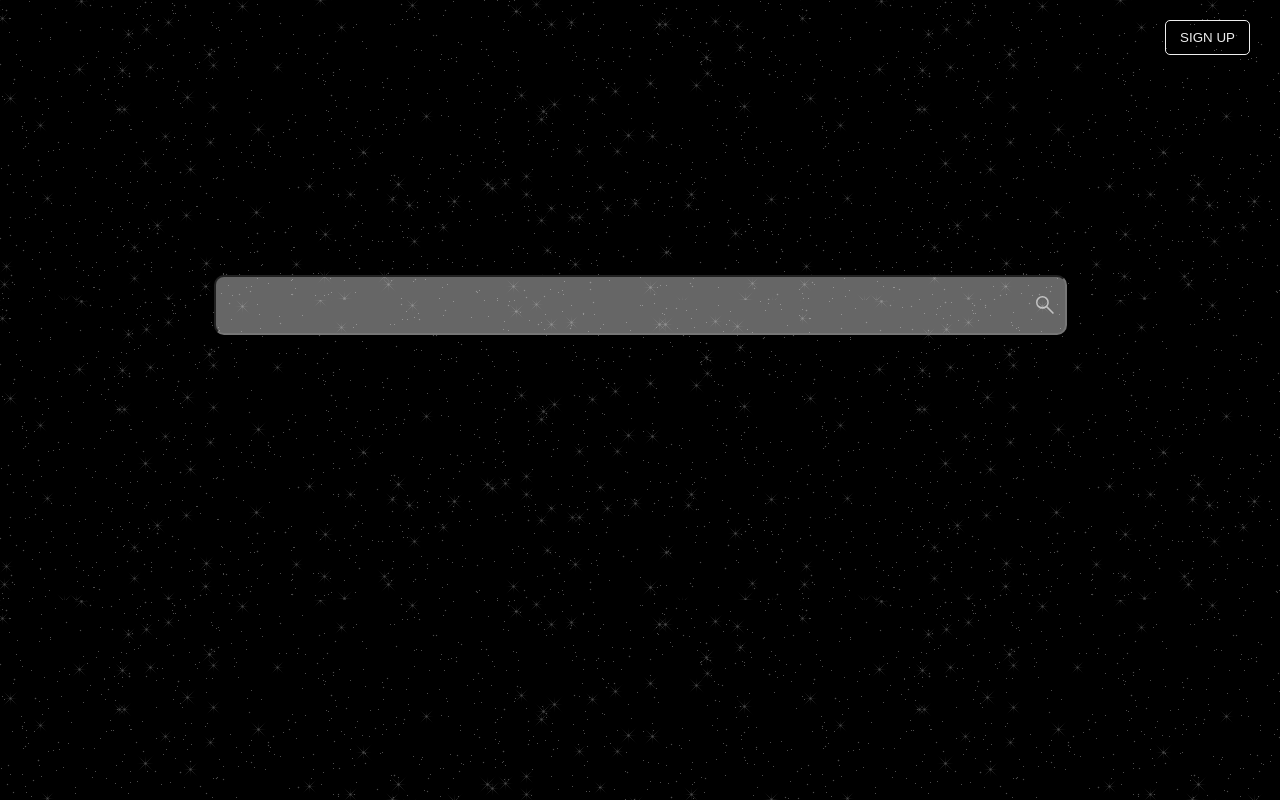
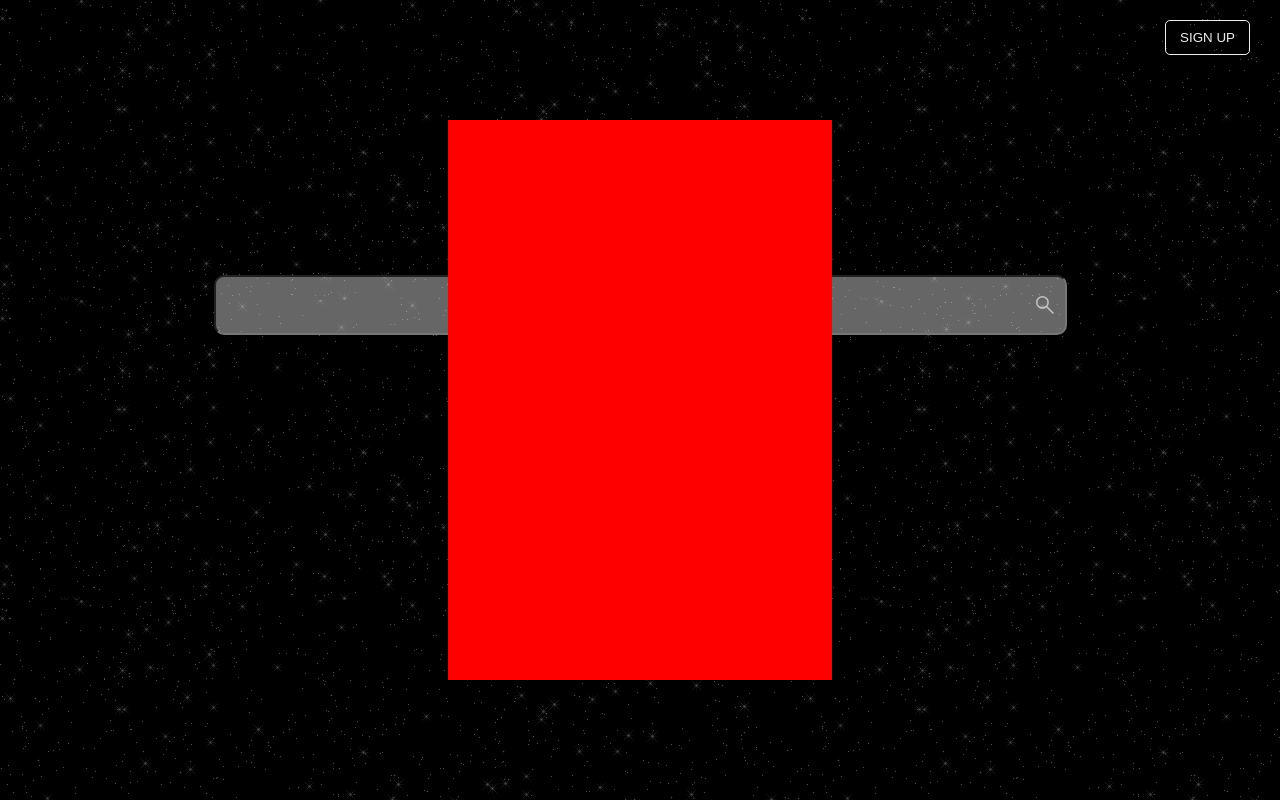
Before and after one commit to AlexChavezz/mongoDB_HACKATHON_proyect, a React (Vite) app in the folder frontend/: page /universe in a window 1280 px wide. Built offline with nearby package versions, Linux system fonts and the light colour scheme.

Commit message:
comments-functionality added-front&backend

```diff
--- a/frontend/src/App.tsx
+++ b/frontend/src/App.tsx
@@ -1,7 +1,11 @@
+import { AuthContainer } from './components/AuthContainer';
 import { Router } from './router/Router';
 
 export default () => {
   return (
-    <Router />
+    <>
+      <AuthContainer />
+      <Router />
+    </>
   );
 }
--- /dev/null
+++ b/frontend/src/components/AuthContainer.tsx
@@ -0,0 +1,15 @@
+import styles from '../styles/AuthContainerComponent.module.css';
+
+export const AuthContainer = () => {
+    return (
+        <section
+            className={styles.authMainContainer}
+        >
+            <article
+                className={styles.authContainer}
+            >
+
+            </article>
+        </section>
+    );
+}
--- a/frontend/src/components/Comment.tsx
+++ b/frontend/src/components/Comment.tsx
@@ -1,11 +1,22 @@
+import { Comments as CommentsProps } from '../interfaces/intefaces';
 import styles from '../styles/CommentComponentStyles.module.css';
 
 
-export const Comments = () => {
+export const Comments = ({ comment, owner }:CommentsProps) => {
     return (
         <div
             className={styles.commentContainer}
         >
+            <span
+                className={styles.authorName}
+            >author: {owner}</span>
+                <p
+                    className={styles.authorComment}
+                >
+                    {
+                        comment
+                    }
+                </p>
         </div>
     );
 }
--- /dev/null
+++ b/frontend/src/pages/404.tsx
@@ -0,0 +1,9 @@
+
+
+export const Page404 = () => {
+    return (
+        <>
+            404 not found
+        </>
+    );
+}
--- a/frontend/src/pages/ConstellationPage.tsx
+++ b/frontend/src/pages/ConstellationPage.tsx
@@ -1,5 +1,5 @@
 import { MainContainer } from '../components/MainContainer';
-import { useParams } from 'react-router-dom';
+import { useNavigate, useNavigation, useParams } from 'react-router-dom';
 import { useEffect, useState } from 'react';
 import styles from '../styles/ConstellationPageStyles.module.css';
 import { Comments } from '../components/Comment';
@@ -10,22 +10,23 @@ import { ConstellationState } from '../interfaces/intefaces';
 const constelationState = {
     _id: '',
     name: '',
-    myth:''
+    myth: '',
+    comments: []
 }
 
 export const ConstellationPage = () => {
     const { constellation } = useParams();
     const [constellationData, setConstellationData] = useState<ConstellationState>(constelationState);
-
+    const navigate = useNavigate();
     useEffect(() => {
         window.fetch(`${developmentAPI}/getByName/${constellation}`)
-        .then(res => res.json())
-        .then(data => {
-            if(data._id) return setConstellationData(data);
-            throw new Error ('No data');
-        })
+            .then(res => res.json())
+            .then(data => {
+                if (data._id) return setConstellationData(data);
+                navigate('/404');
+            })
     }, [])
-    console.log(constellation)
+
     return (
         <MainContainer>
             <section
@@ -45,7 +46,10 @@ export const ConstellationPage = () => {
                         <h3
                             className={styles.constellationCommentsTitle}
                         >COMMENTS</h3>
-                        <Comments />
+                        {
+                            constellationData.comments.map(comment => <Comments key={comment._id} {...comment} />)
+                        }
+
                     </div>
                 </article>
                 <article
--- a/frontend/src/router/Router.tsx
+++ b/frontend/src/router/Router.tsx
@@ -1,4 +1,5 @@
 import { BrowserRouter, Route, Routes } from 'react-router-dom';
+import { Page404 } from '../pages/404';
 import { ConstellationPage } from '../pages/ConstellationPage';
 import { HomePage } from '../pages/HomePage';
 
@@ -8,7 +9,7 @@ export const Router = () => {
             <Routes>
                 <Route path='universe' element={<HomePage />} />
                 <Route path='universe/:constellation' element={<ConstellationPage />} />
-                <Route path='*' element={<h1>Not Found</h1>} />
+                <Route path='*' element={<Page404/>} />
             </Routes>
         </BrowserRouter>
     );
--- /dev/null
+++ b/frontend/src/styles/AuthContainerComponent.module.css
@@ -0,0 +1,21 @@
+.authMainContainer
+{
+    align-items:center;
+    position: absolute;
+    top:0px;
+    bottom: 0px;
+    left: 0px;
+    right: 0px;
+    margin: 0px auto;
+    height: 100vh;
+    width: 100vw;
+    display: flex;
+    justify-content: center;
+    z-index: 1;
+}
+.authContainer
+{
+    height: 70vh;
+    width: 30vw;
+    background-color:red;
+}
--- a/frontend/src/styles/CommentComponentStyles.module.css
+++ b/frontend/src/styles/CommentComponentStyles.module.css
@@ -3,9 +3,27 @@
 .commentContainer
 {
     display: flex;
+    flex-direction: column;
     height: 100px;
     width: 100%;
     background-color: rgba(255, 255, 255, 0.05);
     border-radius: 10px;
     margin-top: 20px;
+    padding: 20px;
 }
+
+.authorName
+{
+    font-size: 1em;
+    font-weight: 600;
+    color: #fffe;
+    margin-bottom: 10px;
+    font-weight: 400;
+}
+
+.authorComment
+{
+    color: #ccc;
+    font-size: 0.8em;
+    margin-top: 5px;
+}
--- a/frontend/src/styles/ConstellationPageStyles.module.css
+++ b/frontend/src/styles/ConstellationPageStyles.module.css
@@ -16,7 +16,7 @@
 
 .constellationImageContainer
 {
-    width: 60%;
+    width: 70%;
     height: 100%;
     /* background-color: red; */
     padding: 15px;
@@ -24,7 +24,7 @@
 .constellationComments
 {
     height: 100%;
-    width: 40%;
+    width: 30%;
     padding: 15px;
     background-color:rgba(204, 204, 204, 0.100);
     border-radius: 5px;
```
Also changed, not shown: frontend/src/interfaces/intefaces.tsx (+12 -1 lines), 1 other file (tests, documents, lock files or other folders).
